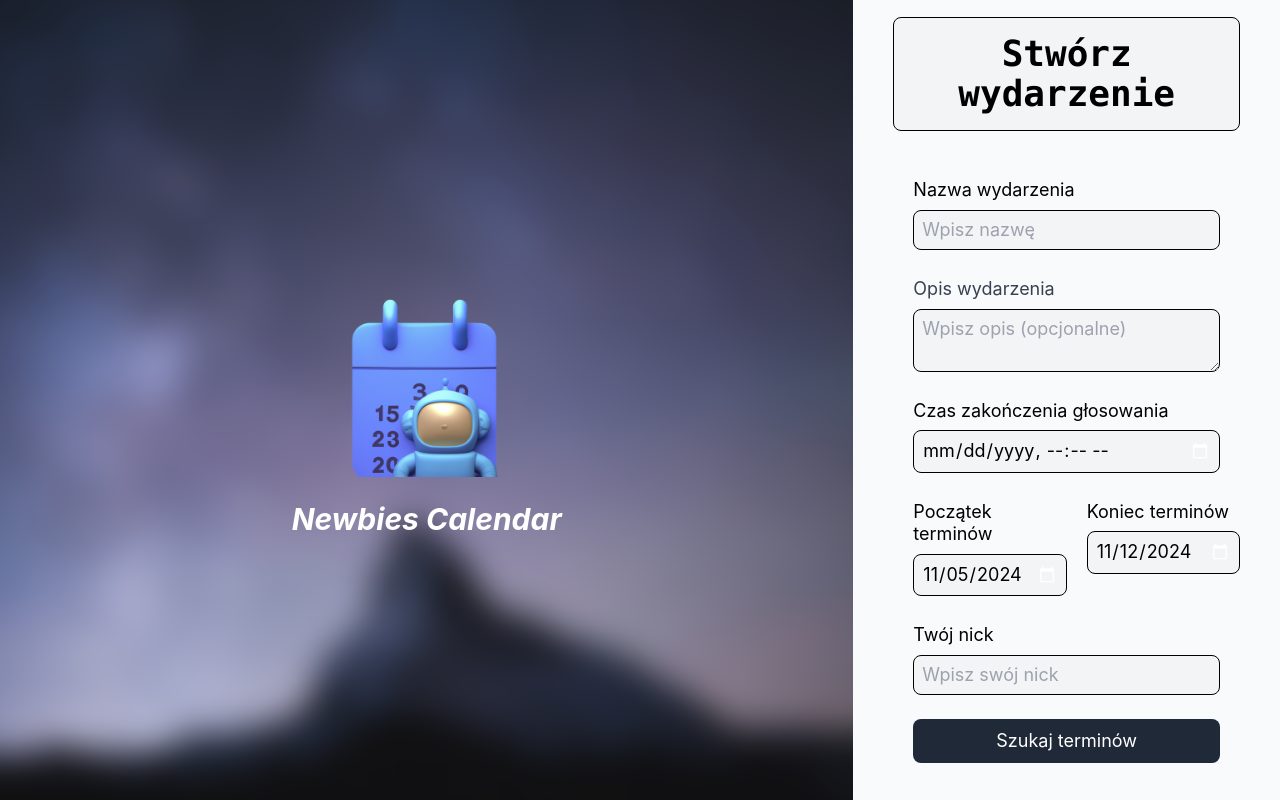
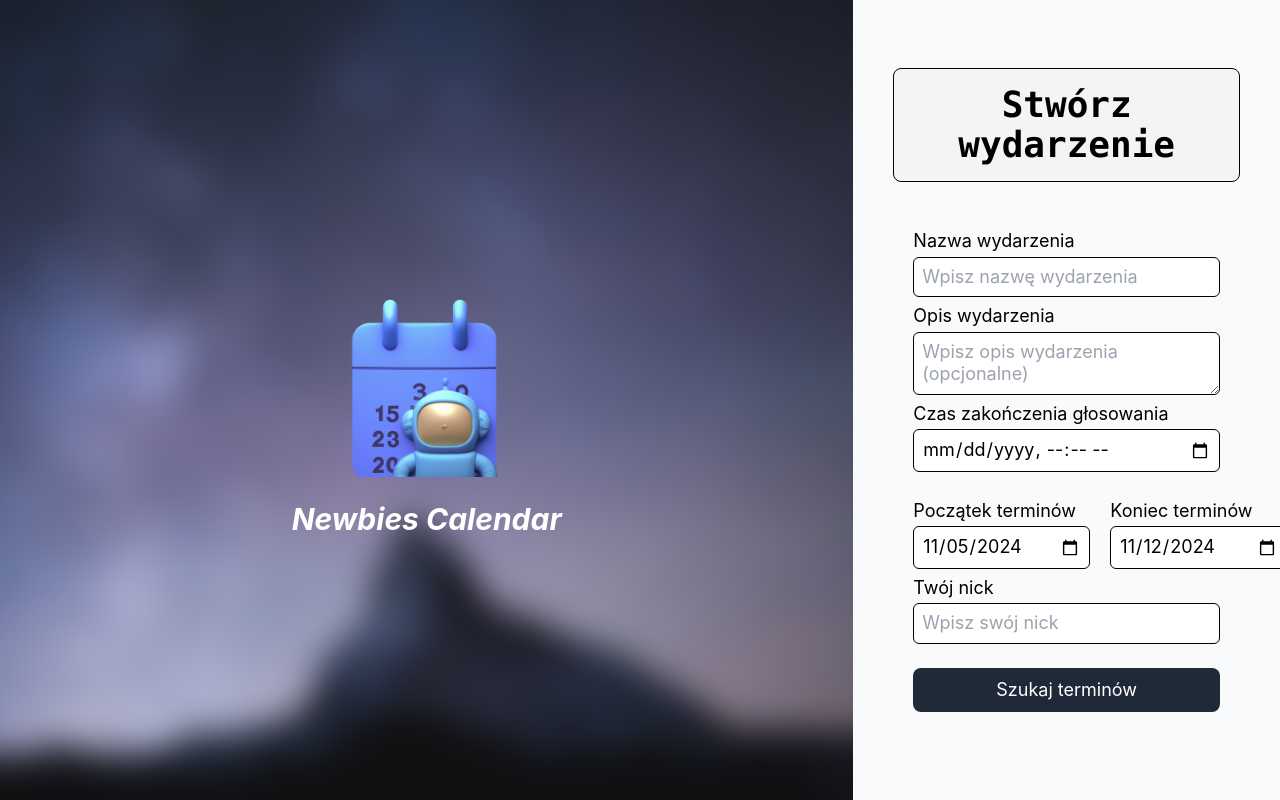
Before and after one commit to Newbies-Workplace/calendar-app-frontend, a React (Vite) app: page / in a window 1280 px wide. Built offline with nearby package versions, Linux system fonts and the light colour scheme.

Commit message:
Created the input component and implemented it in the code

```diff
--- /dev/null
+++ b/src/components/Input.tsx
@@ -0,0 +1,32 @@
+import { cn } from "@/util/cn";
+import React, { forwardRef, Ref } from "react";
+
+interface InputProps extends React.InputHTMLAttributes<HTMLInputElement | HTMLTextAreaElement> {
+    label?: string;
+    error?: string;
+    multiline?: boolean;
+    placeholder?: string;
+}
+
+export const Input = forwardRef(
+    ({ label, error, multiline, placeholder, ...rest }: InputProps, ref: Ref<HTMLInputElement | HTMLTextAreaElement>) => {
+        const Component = multiline ? "textarea" : "input";
+
+        return (
+            <div className="flex flex-col text-black gap-1">
+                {label && <label htmlFor={rest.name}>{label}</label>}
+                <Component
+                    className={cn(
+                        "border border-black rounded-md p-2",
+                        multiline ? "resize-y" : "resize-none",
+                        error && "border-red-500"
+                    )}
+                    placeholder={placeholder}
+                    {...rest}
+                    ref={ref}
+                />
+                {error && <span className="text-red-500 text-sm">{error}</span>}
+            </div>
+        );
+    }
+);
--- a/src/components/NameModal.tsx
+++ b/src/components/NameModal.tsx
@@ -1,4 +1,5 @@
 import Button from "@/components/Button";
+import { Input } from "@/components/Input";
 import { Participant } from "@/types/responses";
 import { myFetch } from "@/util/myFetch";
 import React from "react";
@@ -47,22 +48,13 @@ export const NameModal: React.FC<NameModalProps> = (props) => {
         onSubmit={handleSubmit(onSubmit)}
         className="text-white flex flex-col gap-4"
       >
-        <div className="flex flex-col">
-          <label className="text-black object-top text-left" htmlFor={"name"}>
-            Twój nick
-          </label>
-          <input
-            className="border border-black bg-gray-100 p-2 rounded-lg text-black"
-            type="text"
-            id="name"
-            placeholder="Wpisz imię"
-            {...register("name", { required: true })}
-          />
-        </div>
-
-        {errors.name && (
-          <div className="text-red-500 text-sm">Imię jest wymagane</div>
-        )}
+        <Input
+          label="Twój nick"
+          type="text"
+          placeholder="Wpisz imię"
+          {...register("name", { required: "Imię jest wymagane" })}
+          error={errors.name?.message}
+        />
 
         <Button className="main primary" onClick={() => {}}>
           Gotowe
--- a/src/index.css
+++ b/src/index.css
@@ -6,7 +6,7 @@
   font-family: Inter, system-ui, Avenir, Helvetica, Arial, sans-serif;
   line-height: 1.5;
   font-weight: 400;
-  color-scheme: light dark;
+  color-scheme: light;
   color: rgba(255, 255, 255, 0.87);
   background-color: #f0f0f0;
 
@@ -18,10 +18,6 @@
 #root {
   margin: 0 auto;
   padding: 0;
-}
-
-::-webkit-calendar-picker-indicator {
-  filter: invert(1);
 }
 
 body {
--- a/src/routes/index.tsx
+++ b/src/routes/index.tsx
@@ -6,6 +6,7 @@ import { createFileRoute, useNavigate } from "@tanstack/react-router";
 import dayjs from "dayjs";
 import React from "react";
 import { useForm } from "react-hook-form";
+import { Input } from "@/components/Input";
 
 const BACKEND_URL = process.env.CALENDAR_BACKEND_URL;
 
@@ -20,10 +21,9 @@ function CreateEventPage() {
   const today = new Date();
   const defaultValue = new Date(today).toISOString().split("T")[0];
   const week = today.setDate(today.getDate() + 7);
-  const voteendingtomorrow = today.setDate(today.getDate() + 1);
+  const voteendingtomorrow = dayjs().add(24, 'hours').format('YYYY-MM-DDTHH:mm');
   const votingendtomorrow = new Date(voteendingtomorrow).toISOString();
   const defaultValue2 = new Date(week).toISOString().split("T")[0];
-  const datetimestr = `${defaultValue}T00:00`;
   const navigate = useNavigate();
 
   const {
@@ -42,6 +42,7 @@ function CreateEventPage() {
     },
     mode: "all",
   });
+
   const [start, end] = watch(["start", "end"]);
 
   const onSubmit = (data: EventForm) => {
@@ -75,110 +76,61 @@ function CreateEventPage() {
           <h1 className="text-black border border-black bg-gray-100 p-4 rounded-lg w-full text-center mb-7 text-4xl font-bold font-mono">
             Stwórz wydarzenie
           </h1>
-          <form
-            className="text-lg leading-tight"
-            onSubmit={handleSubmit(onSubmit)}
-          >
+          <form className="text-lg leading-tight" onSubmit={handleSubmit(onSubmit)}>
             <div className="flex flex-col gap-2 p-5">
-              <label htmlFor="name" className="text-black object-top text-left">
-                Nazwa wydarzenia
-              </label>
-              <input
-                className="border border-black bg-gray-100 p-2 rounded-lg text-black"
+              <Input
+                label="Nazwa wydarzenia"
                 type="text"
-                id="name"
-                placeholder="Wpisz nazwę"
-                {...register("name", { required: true })}
+                placeholder="Wpisz nazwę wydarzenia"
+                {...register("name", { required: "Nazwa jest wymagana" })}
+                error={errors.name?.message}
               />
-              {errors.name && (
-                <div className="text-red-500 text-sm">Nazwa jest wymagana</div>
-              )}
-              <label htmlFor="description" className="text-gray-700 pt-5">
-                Opis wydarzenia
-              </label>
-              <textarea
-                className="border border-black bg-gray-100 p-2 rounded-lg text-black"
-                id="description"
-                placeholder="Wpisz opis (opcjonalne)"
+
+              <Input
+                label="Opis wydarzenia"
+                multiline
+                placeholder="Wpisz opis wydarzenia (opcjonalne)"
                 {...register("description")}
               />
-              <label
-                htmlFor="voting_end"
-                className="text-black object-top text-left pt-5"
-              >
-                Czas zakończenia głosowania
-              </label>
-              <input
-                className="border border-black bg-gray-100 p-2 rounded-lg text-black"
+
+              <Input
+                label="Czas zakończenia głosowania"
                 type="datetime-local"
-                id="voting_end"
-                lang="pl"
-                min={datetimestr}
-                {...register("voting_end", { required: true })}
+                placeholder="Wybierz czas zakończenia"
+                min={voteendingtomorrow}
+                {...register("voting_end", { required: "Czas zakończenia głosowania jest wymagany" })}
+                error={errors.voting_end?.message}
               />
-              {errors.voting_end && (
-                <div className="text-red-500 text-sm">
-                  Czas zakończenia głosowania jest wymagany
-                </div>
-              )}
+
               <div className="flex space-x-5 w-full pt-5">
-                <div className="flex flex-col gap-2 w-1/2">
-                  <label
-                    htmlFor="start"
-                    className="text-black object-top text-left"
-                  >
-                    Początek terminów
-                  </label>
-                  <input
-                    className="border border-black bg-gray-100 p-2 rounded-lg text-black"
-                    type="date"
-                    id="start"
-                    lang="pl"
-                    {...register("start", {
-                      validate: () => dayjs(start).isBefore(dayjs(end)),
-                    })}
-                  />
-                </div>
-                <div className="flex flex-col gap-2 w-1/2">
-                  <label
-                    htmlFor="end"
-                    className="text-black object-top text-left"
-                  >
-                    Koniec terminów
-                  </label>
-                  <input
-                    className="border border-black bg-gray-100 p-2 rounded-lg text-black"
-                    type="date"
-                    id="end"
-                    lang="pl"
-                    {...register("end", {
-                      validate: () => dayjs(start).isBefore(dayjs(end)),
-                    })}
-                  />
-                </div>
+                <Input
+                  label="Początek terminów"
+                  type="date"
+                  placeholder="Wybierz początek"
+                  {...register("start", {
+                    validate: () => dayjs(start).isBefore(dayjs(end)) || "Początek musi być przed końcem",
+                  })}
+                  error={errors.start?.message}
+                />
+                <Input
+                  label="Koniec terminów"
+                  type="date"
+                  placeholder="Wybierz koniec"
+                  {...register("end", {
+                    validate: () => dayjs(start).isBefore(dayjs(end)) || "Koniec musi być po początku",
+                  })}
+                  error={errors.end?.message}
+                />
               </div>
-              {(errors.start || errors.end) && (
-                <div className="text-red-500 text-sm">
-                  Początek głosowania powinien być przed końcem
-                </div>
-              )}
-              <label
-                className="text-black object-top text-left pt-5"
-                htmlFor={"owner"}
-              >
-                Twój nick
-              </label>
-              <input
-                id={"owner"}
-                {...register("owner", { required: true })}
+
+              <Input
+                label="Twój nick"
+                type="text"
                 placeholder="Wpisz swój nick"
-                className="border border-black bg-gray-100 p-2 rounded-lg text-black"
+                {...register("owner", { required: "Twój nick jest wymagany" })}
+                error={errors.owner?.message}
               />
-              {errors.owner && (
-                <div className="text-red-500 text-sm">
-                  Twój nick jest wymagany
-                </div>
-              )}
+
               <button className="bg-gray-800 text-white hover:bg-gray-600 rounded-lg mt-4 h-11">
                 Szukaj terminów
               </button>
```
